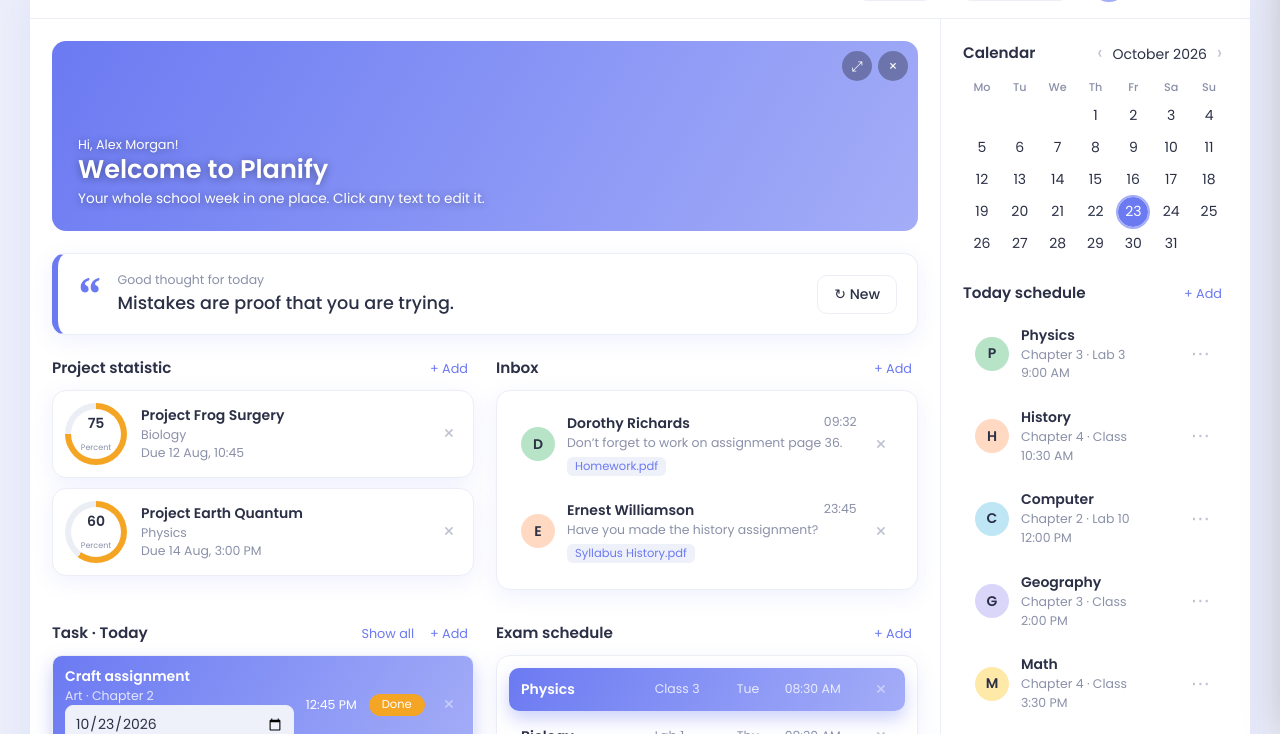
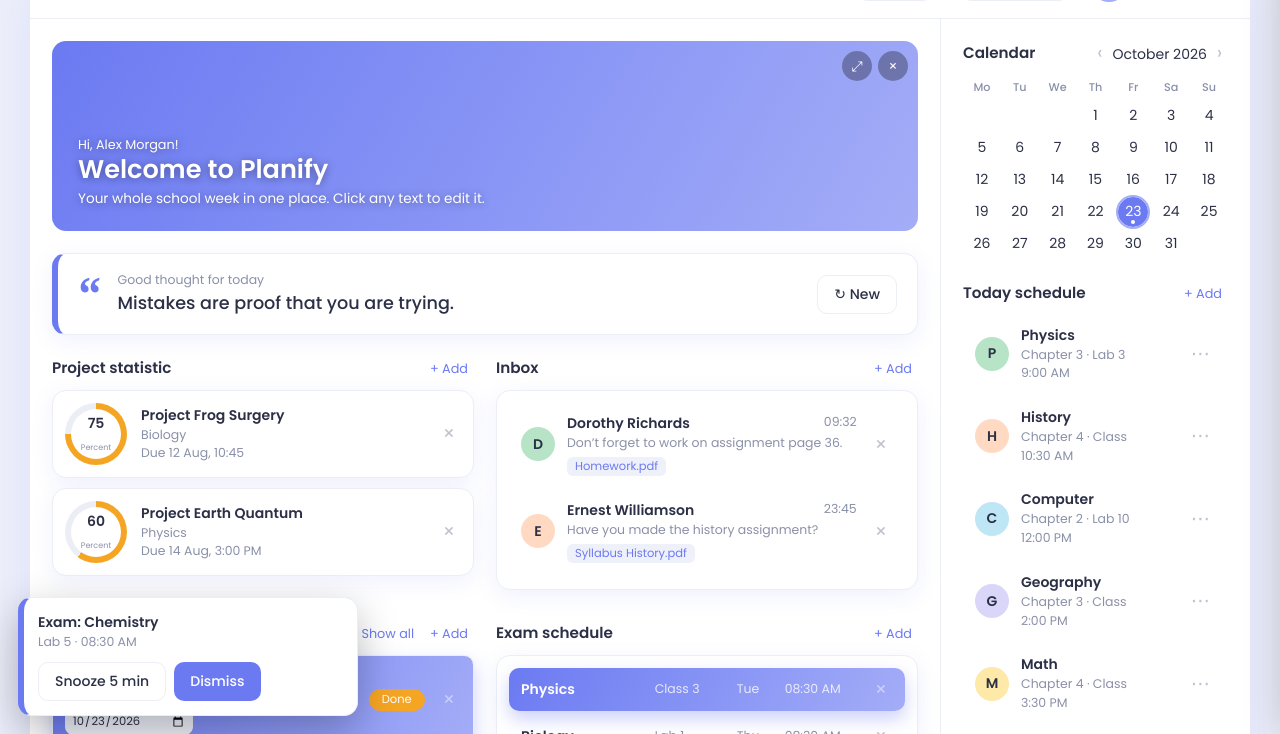
Before and after one commit to adityapjoshix-coder/Planify-Student-Management-System-With-Ai, a plain HTML site: page index.html in a window 1280 px wide. Shown: the part 66-800 px from the top of the page. Drawn offline with Linux system fonts and the light colour scheme.

Commit message:
Enhance media queries and add styles for alarms

```diff
--- a/style.css
+++ b/style.css
@@ -89,4 +89,14 @@ input,select{font:inherit;color:var(--ink);background:var(--bg);border:1px solid
 .sw{display:flex;gap:6px;margin-top:6px}.sw button{width:26px;height:26px;border-radius:50%;border:2px solid var(--cd);box-shadow:0 0 0 1px var(--ln)}
 .wr{display:flex;align-items:center;gap:6px;padding:4px 0}.wr span{flex:1}
 .wr button{border:1px solid var(--ln);background:none;border-radius:6px;width:26px;height:26px}
-@media(prefers-reduced-motion:reduce){.banner,.banner.out{animation:none}.ban img{transition:none}}
+@media(prefers-reduced-motion:reduce){.banner,.banner.out,.alc,.tst{animation:none}.ban img{transition:none}}
+/* date-aware tasks + alarms */
+.dti{display:block;width:auto;margin-top:4px;padding:2px 6px;font-size:.72rem}
+.cal button{position:relative}
+.cal button.h::after{content:"";position:absolute;bottom:3px;left:50%;width:4px;height:4px;margin-left:-2px;border-radius:50%;background:var(--wn)}
+.cal button.t.h::after{background:#fff}
+#al{position:fixed;left:18px;bottom:calc(18px + env(safe-area-inset-bottom,0px));z-index:90;display:grid;gap:10px;width:min(340px,calc(100vw - 36px))}
+.alc,.tst{background:var(--cd);border:1px solid var(--ln);border-radius:var(--r);padding:14px;box-shadow:0 14px 40px #0004;animation:pop .35s cubic-bezier(.2,1.3,.4,1)}
+.alc{border-left:6px solid var(--ac)}.alc b{display:block}
+.ab{display:flex;gap:8px;margin-top:10px;flex-wrap:wrap}
+.tst{font-size:.85rem}
```
